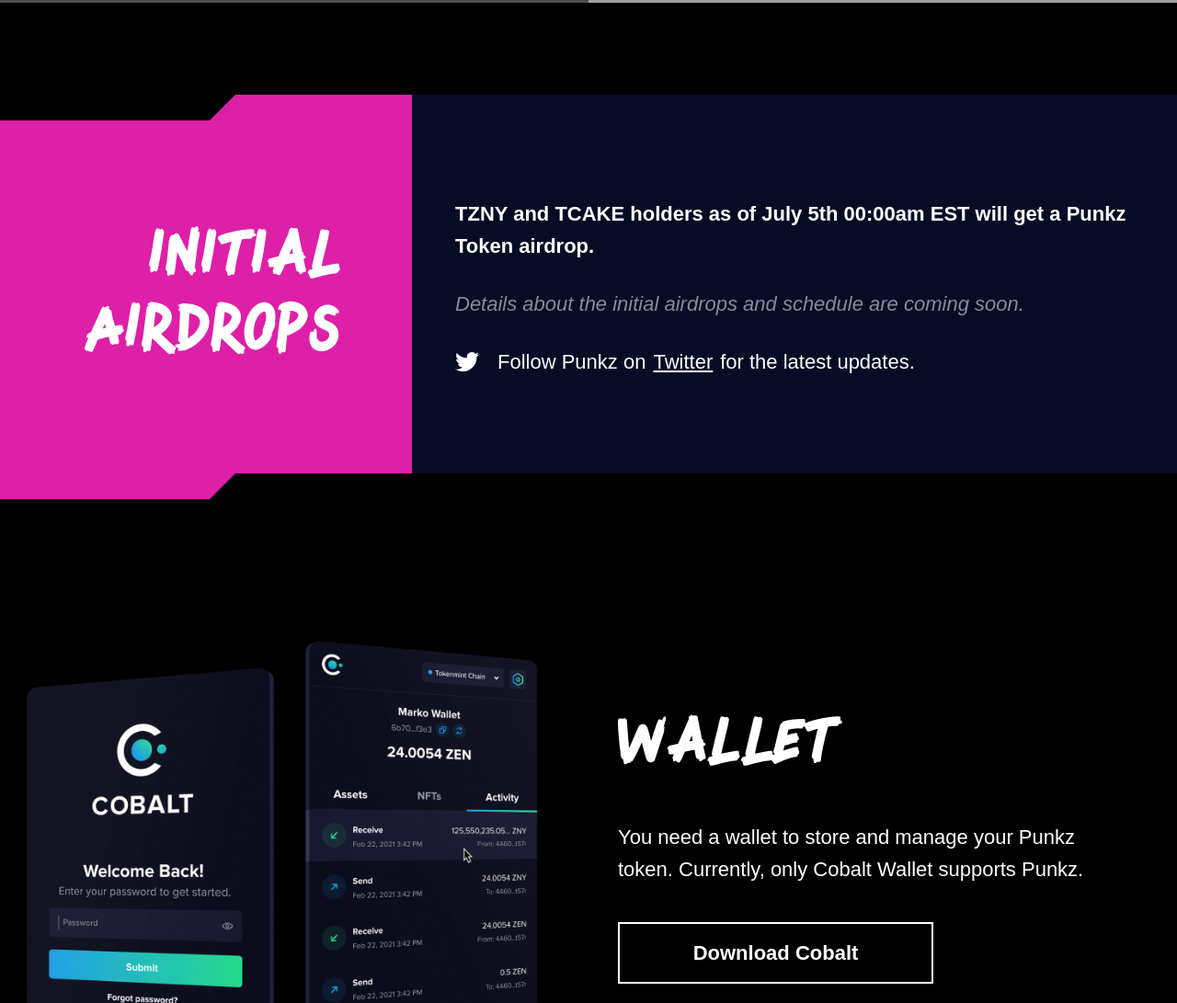
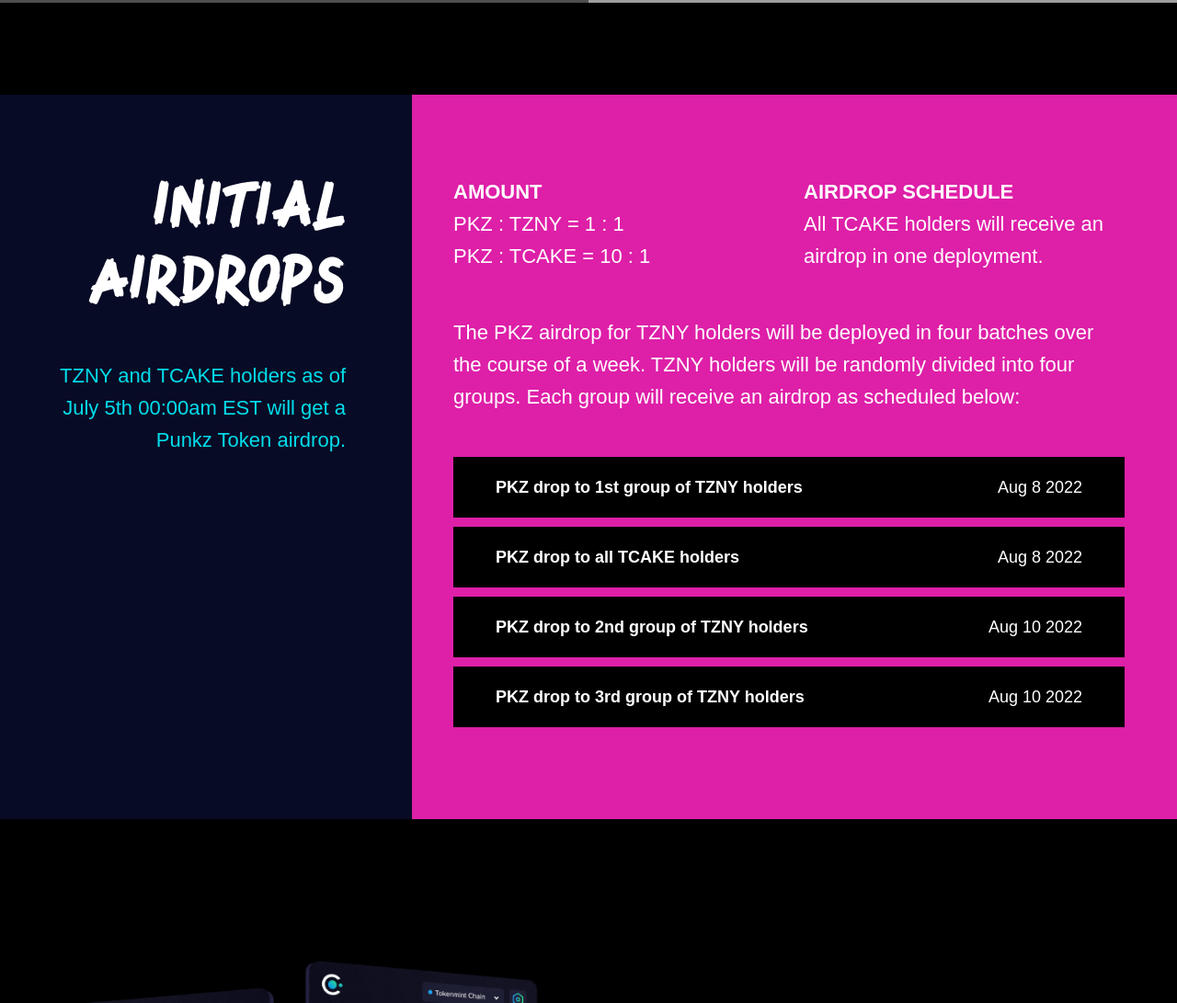
Before and after one commit to HorizenOfficial/punkz_website, a Gatsby site: page / in a window 1280 px wide. Shown: the part 805-1896 px from the top of the page at 92% size. Built offline with nearby package versions, Linux system fonts and the light colour scheme; Gatsby itself is replaced by a stand-in of ours; grey boxes are pictures that could not be loaded; a web font is replaced by a local one.

Commit message:
feat: added back aridrops section + removed previous version of the section

```diff
--- /dev/null
+++ b/src/components/feature/homepage/HomepageAirdrops.tsx
@@ -0,0 +1,102 @@
+import React from "react"
+import WhiteCheck from "../../global/Icon/WhiteCheck"
+import { H2, Body1 } from "../../global/Typography"
+
+const HomepageAirdrops: React.FC<
+    React.DetailedHTMLProps<React.HTMLAttributes<HTMLElement>, HTMLElement>
+> = (props) => {
+    const renderDates = (): JSX.Element[] => {
+        const dates = [
+            {
+                text: "PKZ drop to 1st group of TZNY holders",
+                date: "Aug 8  2022",
+            },
+            {
+                text: "PKZ drop to all TCAKE holders",
+                date: "Aug 8  2022",
+            },
+            {
+                text: "PKZ drop to 2nd group of TZNY holders",
+                date: "Aug 10 2022",
+            },
+            {
+                text: "PKZ drop to 3rd group of TZNY holders",
+                date: "Aug 10 2022",
+            },
+        ]
+
+        return dates.map((date) => {
+            const isPastDate = new Date(date.date) < new Date()
+            return (
+                <div
+                    className={`${
+                        isPastDate ? "bg-primary" : "bg-black"
+                    } grid grid-cols-[46px,1fr,46px] py-[19px] items-center`}
+                    key={date.text}
+                >
+                    <div className="m-auto">
+                        <WhiteCheck
+                            className={`${isPastDate ? "block" : "hidden"} `}
+                        />
+                    </div>
+
+                    <div className="flex flex-col md:flex-row justify-between gap-x-3">
+                        <Body1 className="font-bold text-lg">{date.text}</Body1>
+                        <Body1 className="text-lg">{date.date}</Body1>
+                    </div>
+                </div>
+            )
+        })
+    }
+
+    return (
+        // eslint-disable-next-line react/jsx-props-no-spreading
+        <section {...props} id="airdrops">
+            <div className="grid grid-cols-1 lg:grid-cols-[35fr,65fr]">
+                <div className="bg-secondary-dark py-10 px-6 md:px-12 lg:pl-8 lg:pt-[88px] lg:pr-[72px] lg:text-right">
+                    <div className="grid justify-items-start grid-cols-1 md:justify-items-start md:grid-cols-2 md:gap-x-3 md:items-center lg:grid-cols-1 item">
+                        <H2 className="text-left max-w-[320px] lg:text-right lg:ml-auto">
+                            Initial Airdrops
+                        </H2>
+                        <Body1 className="text-secondary text-left mt-5 md:mt-0 md:max-w-[320px] md:text-left lg:text-right lg:mt-[40px] lg:ml-auto">
+                            TZNY and TCAKE holders as of July 5th 00:00am EST
+                            will get a Punkz Token airdrop.
+                        </Body1>
+                    </div>
+                </div>
+                <div className="bg-primary-light px-6 pt-10 pb-12 md:px-12 lg:pt-[88px] lg:pr-8 lg:pl-[45px] lg:pb-[100px]">
+                    <div className="grid grid-cols-1 gap-y-10 justify-start md:grid-cols-2 md:gap-x-8 md:gap-y-12 lg:max-w-[730px]">
+                        <div>
+                            <Body1 className="font-bold">AMOUNT</Body1>
+                            <Body1>
+                                PKZ : TZNY = 1 : 1<br /> PKZ : TCAKE = 10 : 1
+                            </Body1>
+                        </div>
+                        <div>
+                            <Body1 className="font-bold">
+                                AIRDROP SCHEDULE
+                            </Body1>
+                            <Body1>
+                                All TCAKE holders will receive an airdrop in one
+                                deployment.
+                            </Body1>
+                        </div>
+
+                        <Body1 className="md:col-span-2">
+                            The PKZ airdrop for TZNY holders will be deployed in
+                            four batches over the course of a week. TZNY holders
+                            will be randomly divided into four groups. Each
+                            group will receive an airdrop as scheduled below:
+                        </Body1>
+
+                        <div className="grid grid-cols-1 gap-y-[10px] md:col-span-2 auto-rows-fr">
+                            {renderDates()}
+                        </div>
+                    </div>
+                </div>
+            </div>
+        </section>
+    )
+}
+
+export default HomepageAirdrops
--- a/src/components/feature/homepage/HomepageAirdropsV1.tsx
+++ /dev/null
@@ -1,87 +0,0 @@
-import React from "react"
-import TwitterLogoSmall from "../../global/Icon/TwitterLogoSmall"
-import { Body1, H2 } from "../../global/Typography"
-import { BigBox, SmallBox } from "./HomepageAirdropsV1Boxes"
-import { BottomCut, TopCut } from "./HomepageAirdropsV1Cuts"
-
-const HomepageAirdropsV1: React.FC<
-    React.DetailedHTMLProps<React.HTMLAttributes<HTMLElement>, HTMLElement>
-> = (props) => {
-    const paddingsLeft = "px-6 md:px-12 lg:pl-8"
-    const paddingsRight = "px-6 md:px-12 lg:pr-8"
-
-    return (
-        // eslint-disable-next-line react/jsx-props-no-spreading
-        <section {...props} id="airdrops">
-            <div className="relative lg:h-[440px] bg-secondary-dark grid grid-cols-1 lg:grid-cols-[35fr,65fr]">
-                <TopCut className="hidden lg:block absolute top-0 left-0 w-[20%]" />
-                <SmallBox
-                    className={`lg:pr-[77px] bg-primary-light ${paddingsLeft}`}
-                >
-                    <H2 className="lg:max-w-[300px] lg:ml-auto lg:text-right">
-                        Initial Airdrops
-                    </H2>
-                </SmallBox>
-                <BigBox
-                    className={`lg:pl-[47px] ${paddingsRight}`}
-                    innerClassName="lg:mr-auto"
-                >
-                    <Body1 className="font-bold">
-                        TZNY and TCAKE holders as of July 5th 00:00am EST will
-                        get a Punkz Token airdrop.
-                    </Body1>
-                    <Body1 className="italic text-gray">
-                        Details about the initial airdrops and schedule are
-                        coming soon.
-                    </Body1>
-                    <Body1>
-                        <TwitterLogoSmall className="w-[26px] h-[21px] mr-5 inline-block -mt-1" />
-                        Follow Punkz on
-                        <a
-                            className="underline transition-colors hover:text-primary-light mx-2 inline-block"
-                            target="_blank"
-                            href="https://twitter.com/Punkz_Token"
-                            rel="noreferrer"
-                        >
-                            Twitter
-                        </a>
-                        for the latest updates.
-                    </Body1>
-                </BigBox>
-                <BottomCut className="hidden lg:block absolute right-0 bottom-0 w-[calc(80%+28px)]" />
-            </div>
-            {/* <div className="relative lg:h-[440px] bg-secondary-dark grid grid-cols-1 lg:grid-cols-[65fr,35fr]">
-                <TopCut className="hidden lg:block absolute top-0 left-0 w-[calc(80%+28px)]" />
-                <BigBox
-                    className={`lg:pr-[47px] order-2 lg:order-1 ${paddingsLeft}`}
-                    innerClassName="lg:ml-auto"
-                >
-                    <Body1 className="font-bold">
-                        Not TZNY or TCAKE holders?
-                        <br />
-                        The Punkz Droplist is for you!
-                    </Body1>
-                    <Body1>
-                        It is for anyone who has their wallet address
-                        pre-approved and meets other set requirements to receive
-                        Punkz airdrops.
-                    </Body1>
-                    <Body1 className="italic text-gray">
-                        Details about how to get on to the Punkz Droplist are
-                        coming soon
-                    </Body1>
-                </BigBox>
-                <SmallBox
-                    className={`order-1 lg:order-2 lg:pl-[77px] bg-secondary ${paddingsRight}`}
-                >
-                    <H2 className="lg:max-w-[300px] lg:mr-auto text-black">
-                        Punkz Droplist
-                    </H2>
-                </SmallBox>
-                <BottomCut className="hidden lg:block absolute right-0 bottom-0 w-[20%]" />
-            </div> */}
-        </section>
-    )
-}
-
-export default HomepageAirdropsV1
--- a/src/components/feature/homepage/HomepageAirdropsV1Boxes.tsx
+++ /dev/null
@@ -1,37 +0,0 @@
-import React from "react"
-
-interface BigBoxProps {
-    children: React.ReactNode
-    className: string
-    innerClassName: string
-}
-
-const BigBox: React.FC<BigBoxProps> = ({
-    children,
-    className,
-    innerClassName,
-}) => {
-    return (
-        <div className={`flex items-center pb-[60px] pt-[40px] ${className}`}>
-            <div
-                className={`flex max-w-[750px] flex-col gap-7 ${innerClassName}`}
-            >
-                {children}
-            </div>
-        </div>
-    )
-}
-
-interface SmallBoxProps {
-    children: React.ReactNode
-    className: string
-}
-const SmallBox: React.FC<SmallBoxProps> = ({ children, className }) => {
-    return (
-        <div className={`flex items-center py-[40px] ${className}`}>
-            {children}
-        </div>
-    )
-}
-
-export { SmallBox, BigBox }
--- a/src/components/feature/homepage/HomepageAirdropsV1Cuts.tsx
+++ /dev/null
@@ -1,30 +0,0 @@
-import React from "react"
-import { twMerge } from "tailwind-merge"
-
-interface CutProps {
-    className: string
-}
-
-const TopCut: React.FC<CutProps> = ({ className }) => {
-    return (
-        <div
-            className={twMerge(
-                "border-black w-full border-r-transparent border-t-[28px] border-r-[28px]",
-                className
-            )}
-        />
-    )
-}
-
-const BottomCut: React.FC<CutProps> = ({ className }) => {
-    return (
-        <div
-            className={twMerge(
-                "border-black w-full border-l-transparent border-b-[28px] border-l-[28px]",
-                className
-            )}
-        />
-    )
-}
-
-export { CutProps, TopCut, BottomCut }
--- a/src/pages/index.tsx
+++ b/src/pages/index.tsx
@@ -8,7 +8,7 @@
 import Header from "../components/global/Header"
 import { PageContainer } from "../components/global/Layout"
 import Newsletter from "../components/global/Newsletter"
-import HomepageAirdropsV1 from "../components/feature/homepage/HomepageAirdropsV1"
+import HomepageAirdrops from "../components/feature/homepage/HomepageAirdrops"
 
 const Index = () => {
     return (
@@ -16,7 +16,7 @@
             <HomepageHelmet />
             <Header />
             <HomepageHero />
-            <HomepageAirdropsV1 className="pt-[65px] lg:pt-[100px]" />
+            <HomepageAirdrops className="pt-[65px] lg:pt-[100px]" />
             <HomepageWallet className="pt-[65px] lg:pt-[100px]" />
             <HomepagePunkzToken className="pt-[65px] lg:pt-[150px] xl:pt-[200px]" />
             <HomepageDiscord className="pt-[65px] lg:pt-[100px]" />
```
